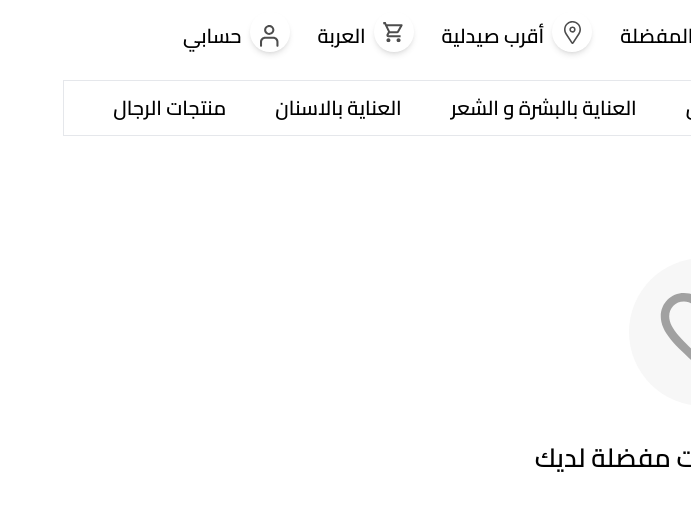
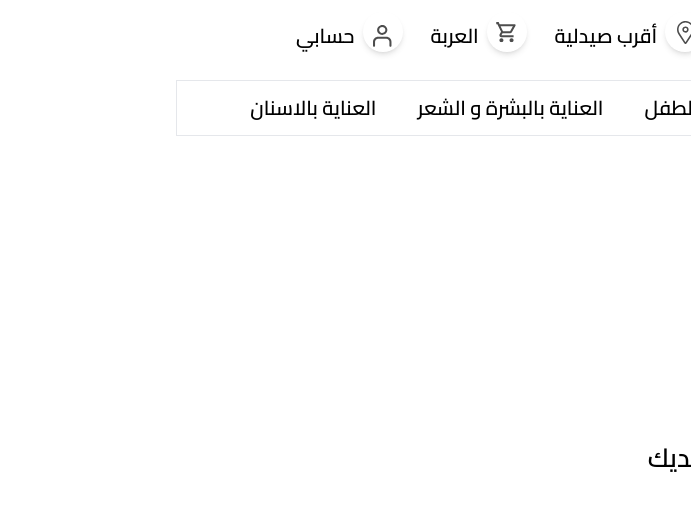
Before and after one commit to KareemBasher/eshfeeny-frontend, a React (Vite) app: page /favorites in a window 1280 px wide. Shown: the top 510 px of the page, without its empty margins (589-1280 px from the left). Built offline with nearby package versions, Linux system fonts and the light colour scheme.

Commit message:
Added Logo and small visual update

```diff
--- /dev/null
+++ b/src/components/common/LogoScript.jsx
@@ -0,0 +1,13 @@
+import React from 'react'
+import Logo from '../../assets/common/Logo.svg'
+
+const LogoScript = () => {
+  return (
+    <div className="flex justify-center items-center">
+      <img src={Logo} className="w-[40px] h-[40px]" alt="Logo" />
+      <p className="text-[20px] mx-3 pl-6">أشفيني</p>
+    </div>
+  )
+}
+
+export default LogoScript
--- a/src/components/common/NavList.jsx
+++ b/src/components/common/NavList.jsx
@@ -2,15 +2,15 @@ import React from 'react'
 import { Link } from 'react-router-dom'
 const NavList = () => {
   return (
-    <div>
-          <div className="flex flex-row justify-evenly text-[20px] w-full  ">
+    <div className="mx-8">
+      <div className="flex flex-row justify-evenly text-[20px] w-full">
         <Link>الأدوية</Link>
         <Link> الحمايه من الفيروسات</Link>
+        <Link>منتجات الرجال</Link>
         <Link>منتجات المرأه</Link>
         <Link>الأم و الطفل</Link>
         <Link>العناية بالبشرة و الشعر</Link>
         <Link>العناية بالاسنان</Link>
-        <Link>منتجات الرجال</Link>
       </div>
     </div>
   )
--- a/src/components/pages/Favourites.jsx
+++ b/src/components/pages/Favourites.jsx
@@ -1,13 +1,16 @@
 import React, { useState } from 'react'
+/*    Scripts    */
 import SearchBar from '../common/SearchBar'
 import RoundButton from '../common/RoundButton'
 import NavList from '../common/NavList'
+import PageEmpty from '../common/PageEmpty'
+import LogoScript from '../common/LogoScript'
+/*    Icons    */
 import HeartDark from '../../assets/common/HeartDark.svg'
 import HeartLight from '../../assets/common/HeartLight.svg'
 import Location from '../../assets/common/Location.svg'
 import Cart from '../../assets/common/Cart.svg'
 import Person from '../../assets/common/Person.svg'
-import PageEmpty from '../common/PageEmpty'
 
 const Favourites = () => {
   const [query, setQuery] = useState('')
@@ -18,6 +21,7 @@ const Favourites = () => {
   return (
     <>
       <div className="flex pt-3 px-[112px]">
+        <LogoScript />
         <SearchBar onGetData={searchResult} />
         <RoundButton onGetLogo={HeartDark} onGetText="المفضلة" onGetPath="/favorites" />
         <RoundButton onGetLogo={Location} onGetText="أقرب صيدلية" onGetPath="/location" />
```
